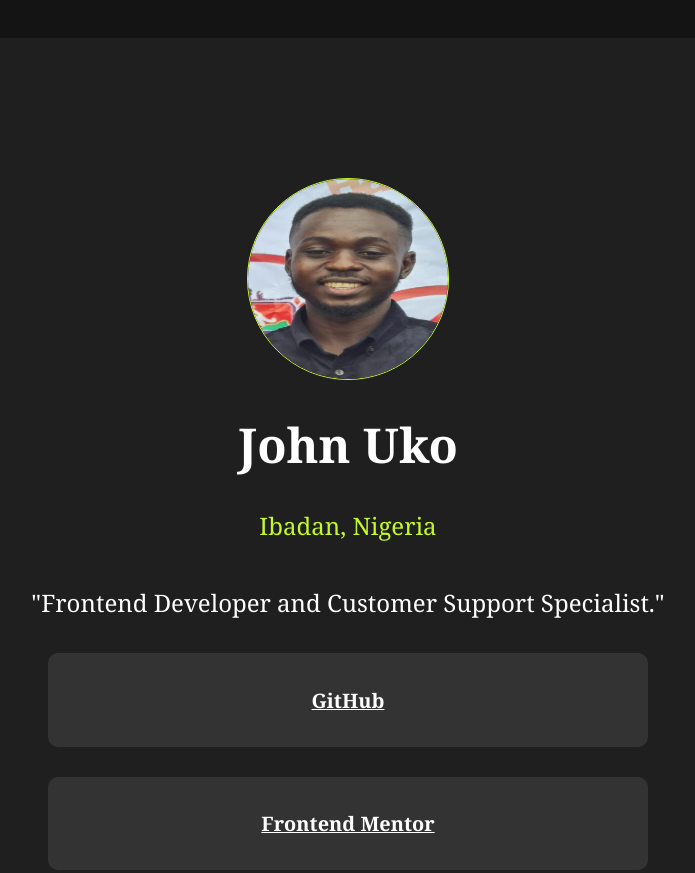
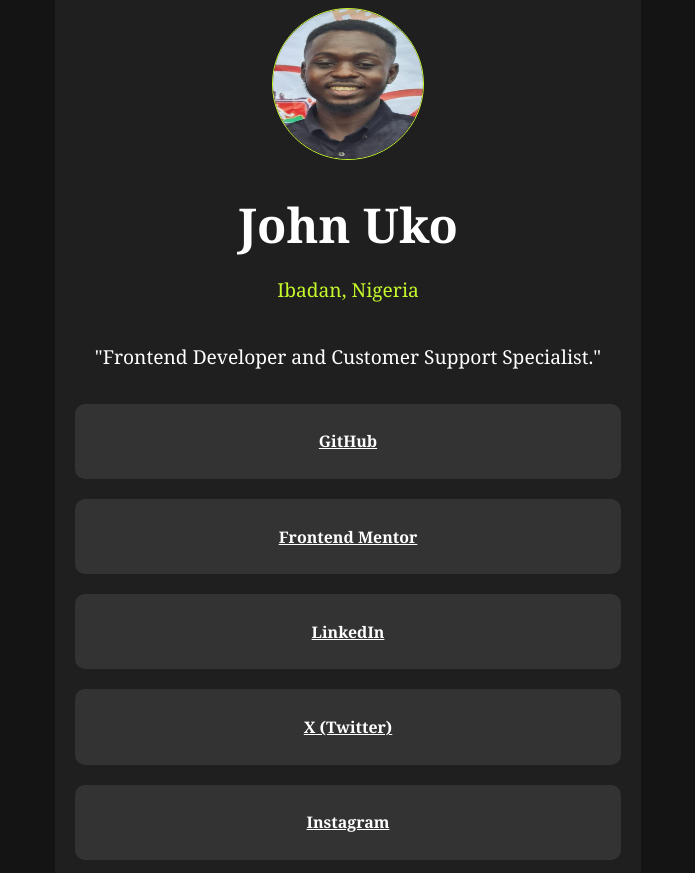
Before and after one commit to John-Uko/Social-media-Portfolio, a plain HTML site: page index.html in a window 1280 px wide. Shown: the part 162-1035 px from the top of the page, without its empty margins (312-1007 px from the left). Drawn offline with Linux system fonts and the light colour scheme.

Commit message:
fix mobile responsiveness and updated the readme

```diff
--- a/style.css
+++ b/style.css
@@ -1,3 +1,4 @@
+/* Geneeral styling */
 body{
     font-family:Cambria, Cochin, Georgia, Times, 'Times New Roman', serif;
     background-color:  hsl(0, 0%, 8%);
@@ -5,8 +6,11 @@ body{
     justify-items: center;
     color: hsl(0, 0%, 100%);
 }
+
+/* content styling */
 .container{
-    display: block;
+    display: flex;
+    flex-direction: column;
     justify-items: center;
     align-items: center;
     background-color: hsl(0, 0%, 12%);
@@ -15,6 +19,8 @@ body{
     margin: 0 auto;
     border-radius: 10px;
 }
+
+/* profile detials */
 .p-details{
     justify-items: center;
     align-items: center;
@@ -29,7 +35,7 @@ body{
     padding-top: 0;
 }
 p{
-    font-size: 14px;
+    font-size: 1.2rem;
     font-weight: 400;
     padding: 10px 0;
 }
@@ -42,17 +48,21 @@ img{
     border: 1.5px solid hsl(75, 94%, 57%);
     border-radius: 50%;
 }
+
+/* social media */
 .s-media{
-    font-weight: 600;
     display: flex;
     flex-direction: column;
+    font-weight: 600;
     gap: 20px;
     text-align: center;
 }
 .btn{
-    display: block;
+    display: flex;
+    flex-direction: column;
     background-color:  hsl(0, 0%, 20%);
-    width: 350px;
+    width: 100%;
+    max-width: 1000px;
     border-radius: 10px;
     color: hsl(0, 0%, 100%);
 }
@@ -61,89 +71,147 @@ img{
     background-color: hsl(75, 94%, 57%);
 }
 
+/* footer */
 .attribution { font-size: 11px; text-align: center;}
 .attribution a { color: hsl(228, 45%, 44%); }
 
+
+
 /* media query for responsiveness */
-@media screen and (max-width: 480px) {
+
+/* small mobile - standard smartphone */
+@media screen and (min-width: 360px) {
     .container{
+        width: 100%;
+        max-width: 200px;
         margin: 100px 0;
-        width: 80%;
+
+    }
+    .p-details{
+        margin-bottom: 5px; margin-top: 5px;
+    }
+    .s-media{
+        width: 100%;
+        max-width: 200px;
+        gap: 10px;
+        padding: 0 50px;
+    }
+    .name{
+        font-size: 1.2rem;
+        font-weight: 300;
+    }
+    p, .s-media, .attribution{
+        font-size: 0.53rem;
+        font-weight: 100;
+    }
+    img{
+        width: 80px;
+        height: 80px;
+        margin-top: 5px;
+    }
+
+}
+
+@media screen and (min-width: 480px) {
+    .container{
+        width: 100%;
+        max-width: 300px;
+        margin: 100px 0;
+
+    }
+    .s-media{
+        width: 100%;
+        max-width: 300px;
+        gap: 10px;
+        padding: 0 50px;
+    }
+    .name{
+        font-size: 1.55rem;
+        font-weight: 400;
+    }
+    p, .s-media, .attribution{
+        font-size: 0.75rem;
+        font-weight: 200;
+    }
+    img{
+        width: 100px;
+        height: 100px;
+        margin-top: 10px;
+    }
+
+}
+
+/* standard smartphone - modern smartphone */
+@media screen and (min-width: 600px) {
+    .container{
+        width: 100%;
+        max-width: 300px;
+        margin: 100px 0;
+    }
+    .s-media{
+        width: 100%;
+        max-width: 300px;
+        gap: 10px;
+        padding: 0 50px;
+    }
+    .name{
+        font-size: 2rem;
+        font-weight: 400;
     }
     p, .s-media, .attribution{
         font-size: 0.7rem;
         font-weight: 300;
     }
+}
+@media screen and (min-width: 768px) {
+    .container{
+        width: 100%;
+        max-width: 300px;
+        margin: 100px 0;
+    }
     .s-media{
         gap: 10px;
+        padding: 0 50px;
+        width: 100%;
+        max-width: 300px;
     }
-    .btn{
-        width: 200px;
-    }
-}
-@media screen and (max-width: 600px) {
-    .container{
-        margin: 100px 0;
-        width: 100%;
+    .name{
+        font-size: 2rem;
+        font-weight: 600;
+        margin-bottom: 5px;
     }
     p, .s-media, .attribution{
-        font-size: 1rem;
-        font-weight: 400;
-    }
-    .btn{
-        width: 300px;
+        font-size: 0.7rem;
+        font-weight: 500;
     }
 
 }
-@media screen and (max-width: 768px) {
+
+/* laptop - desktop */
+@media screen and (min-width: 1024px) {
     .container{
-        margin: 150px 0;
-        width:fit-content;
+        width: 100%;
+        max-width: 800px;
+        margin: 100px 0;
+    }
+    .s-media{
+        gap: 20px;
+        padding: 0 80px;
+        width: 100%;
+        max-width: 600px;
     }
     .name{
-        font-size: 2.5rem;
-        font-weight: 600;
+        font-size: 3rem;
+        font-weight: 800;
+        margin-bottom: 5px;
     }
     p, .s-media, .attribution{
-        font-size: 1.5rem;
-        font-weight: 400;
-    }
-    .s-media{
-        gap: 30px;
-    }
-    .btn{
-        width: 450px;
+        font-size: 1.2rem;
+        font-weight: 500;
     }
     img{
         width: 150px;
         height: 150px;
+        margin: 5px 0;
     }
-
 }
-@media screen and (min-width: 1024px) {
-    .container{
-        margin: 200px 0;
-        padding-bottom: 80px;
-    }
-    .s-media{
-        gap: 30px;
-        padding: 0 50px;
-    }
-    .name{
-        font-size: 3rem;
-        font-weight: 700;
-    }
-    p, .s-media, .attribution{
-        font-size: 1.5rem;
-        font-weight: 500;
-    }
-    .btn{
-        width: 600px;
-    }
-    img{
-        width: 200px;
-        height: 200px;
-        margin-top: 80px;
-    }
-
-}
```
Also changed, not shown: design/Screenshot_desktop_replicate.jpeg (added), 1 other file.
